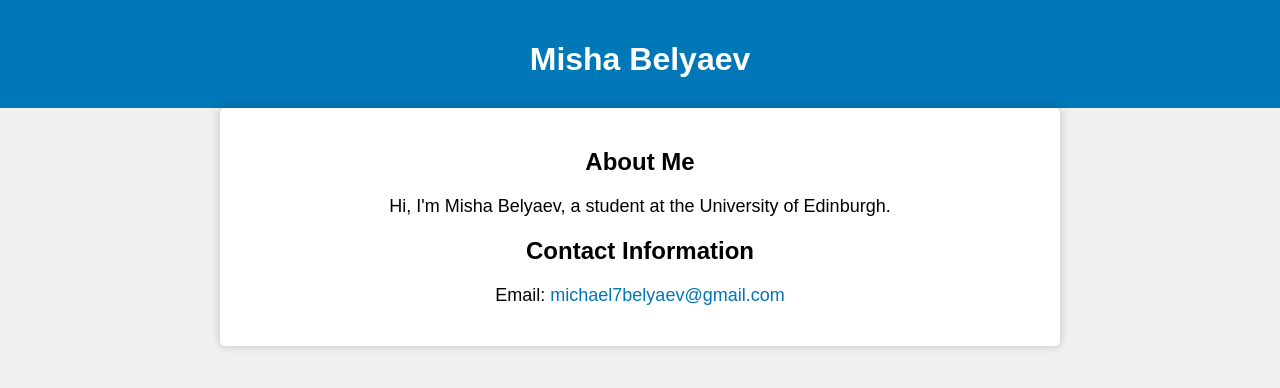
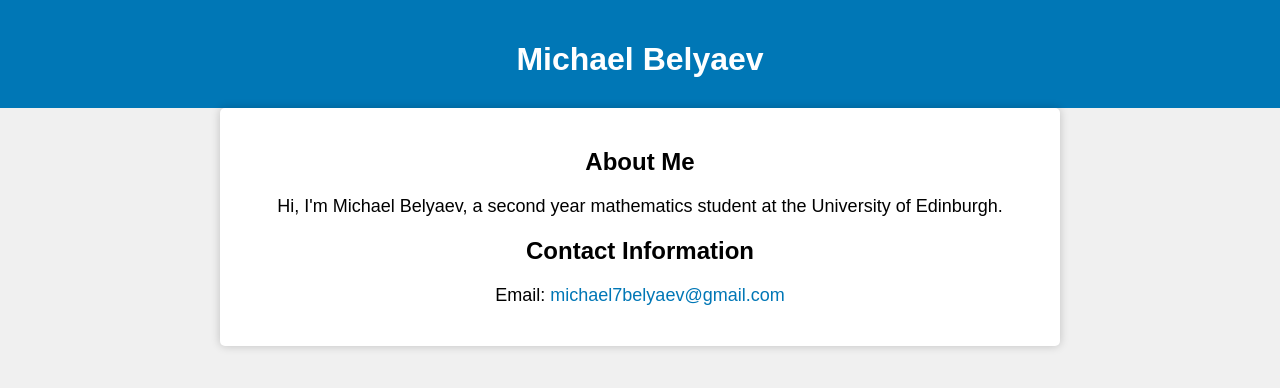
Before and after one commit to misha7b/misha7b.github.io, a plain HTML site: page index.html in a window 1280 px wide. Drawn offline with Linux system fonts and the light colour scheme.

Commit message:
Update index.html

```diff
--- a/index.html
+++ b/index.html
@@ -3,7 +3,7 @@
 <head>
     <meta charset="UTF-8">
     <meta name="viewport" content="width=device-width, initial-scale=1.0">
-    <title>Misha Belyaev - Personal Website</title>
+    <title>Michael Belyaev - Personal Website</title>
     <style>
         body {
             font-family: Arial, sans-serif;
@@ -44,11 +44,11 @@
 </head>
 <body>
     <header>
-        <h1>Misha Belyaev</h1>
+        <h1>Michael Belyaev</h1>
     </header>
     <div class="container">
         <h2>About Me</h2>
-        <p>Hi, I'm Misha Belyaev, a student at the University of Edinburgh.</p>
+        <p>Hi, I'm Michael Belyaev, a second year mathematics student at the University of Edinburgh.</p>
         <h2>Contact Information</h2>
         <p>Email: <a href="mailto:michael7belyaev@gmail.com">michael7belyaev@gmail.com</a></p>
     </div>
```
